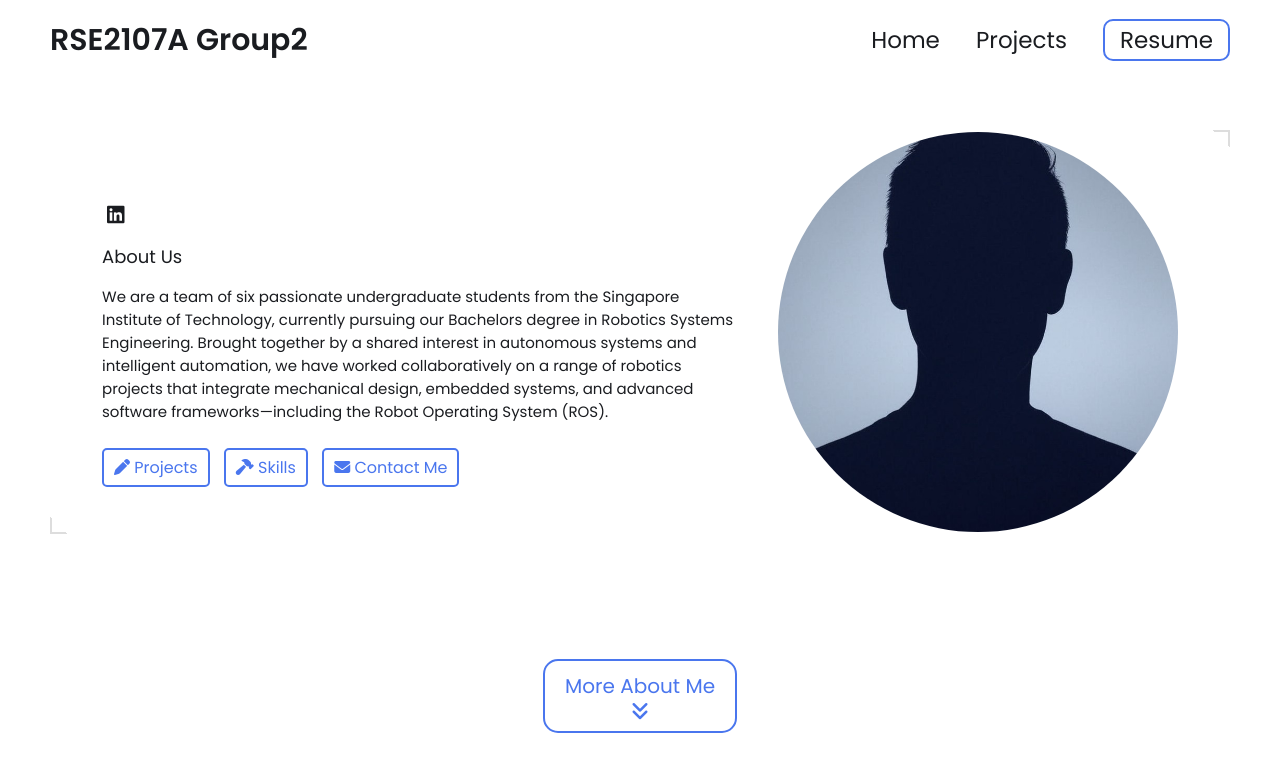
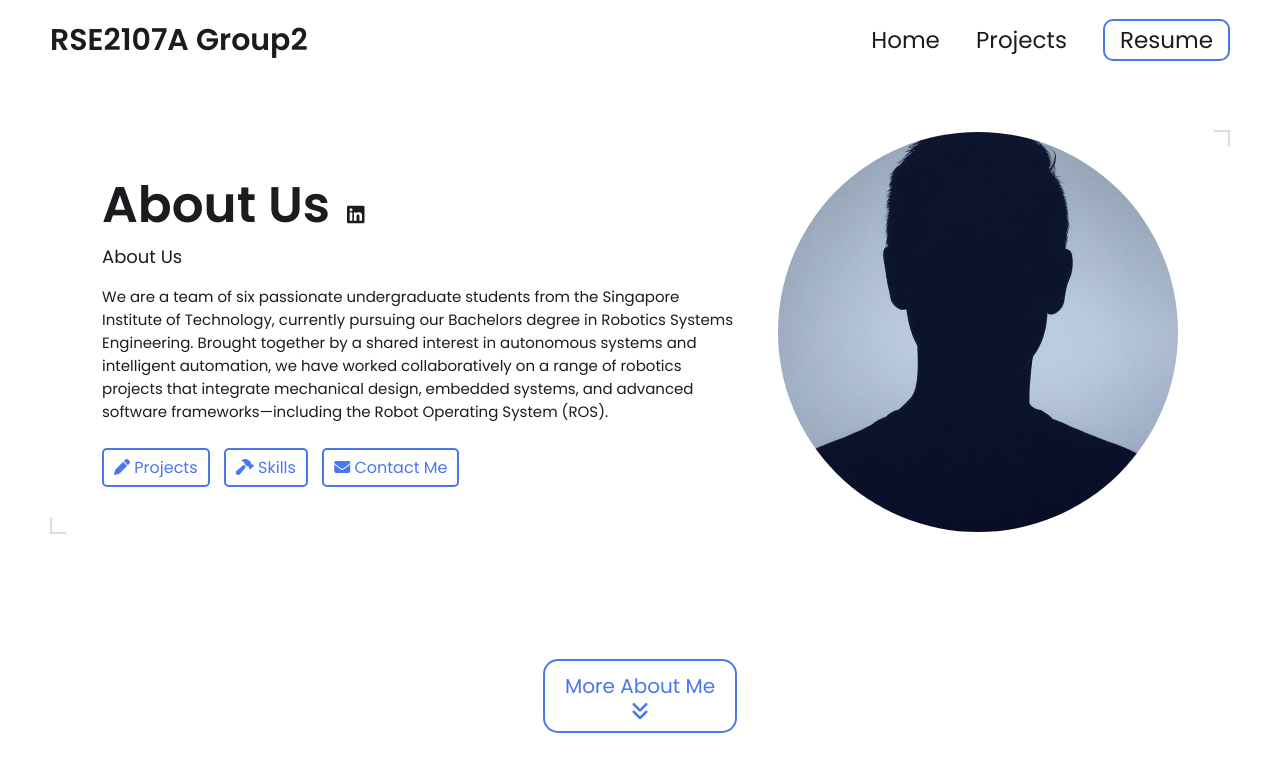
Before and after one commit to NinjaHazwan/NinjaHazwan.github.io, a Jekyll site: the page built from index.html, in a window 1280 px wide and 900 px high. Shown: the top 772 px of the window. Built offline with Jekyll 4.4.1, drawn with Linux system fonts in a browser that asks for light colours.

Commit message:
Update hero.html

```diff
--- a/_includes/hero.html
+++ b/_includes/hero.html
@@ -4,8 +4,9 @@
     <div class="group">
         <div class="text">
             <h2>
-               <!-- I'm {{ site.name | split: ' ' | first }} -->
-                {% if site.external-links %}
+                About Us
+               <!-- I'm {{ site.name | split: ' ' | first }}
+                {% if site.external-links %} -->
                 <span class="external-links">
                     {% assign platforms = "linkedin,x-twitter,github,stackoverflow,discord,medium,threads,bluesky,instagram,youtube" | split: "," %}
                     {% for platform in platforms %}
```
